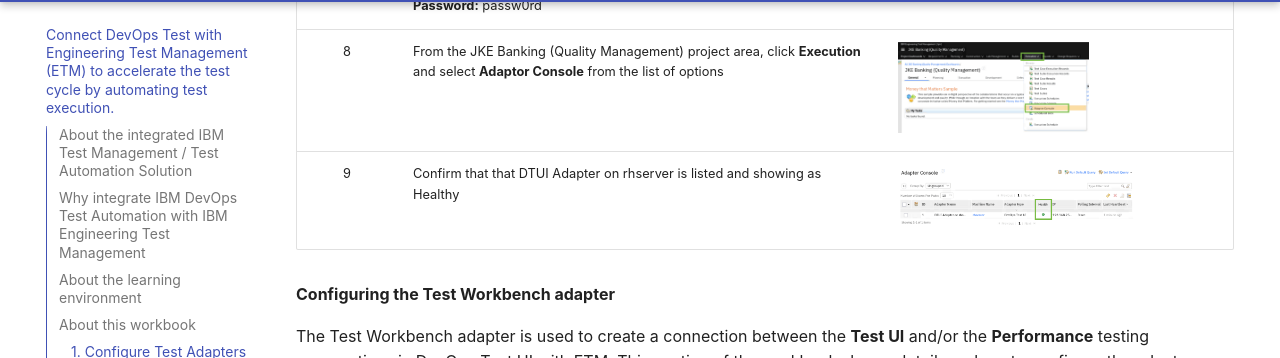
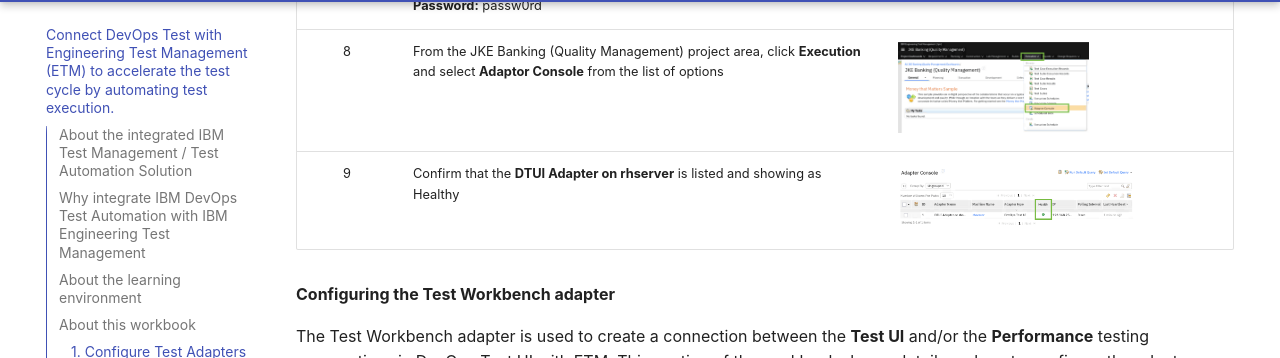
Before and after one commit to DevOpsAutomationLabs/Test_ELM, an MkDocs documentation site: the page built from docs/index.md, in a window 1280 px wide and 900 px high, scrolled down 7069 px. Shown: the part 94-452 px from the top of the window. Built offline with MkDocs 1.6.1 and Material for MkDocs 9.7.7, drawn with Linux system fonts in a browser that asks for light colours.

Commit message:
Update index.md

```diff
--- a/docs/index.md
+++ b/docs/index.md
@@ -94,7 +94,7 @@
 | 6 | Click the **Adapter Console** tab to confirm a connection was made to ETM. | <img src="media/t1_15.png" alt="t1_15" style="width:100%; height:auto;"> |
 | 7 | Launch a Browser and navigate to the JKE Banking (Quality Management) project in ETM.</br></br>**User ID:** sysadmin</br>**Password:** passw0rd | <img src="media/t1_16.png" alt="t1_16" style="width:100%; height:auto;"> |
 | 8 | From the JKE Banking (Quality Management) project area, click **Execution** and select **Adaptor Console** from the list of options | <img src="media/t1_17.png" alt="t1_17" style="width:60%; height:auto;"> |
-| 9 | Confirm that that DTUI Adapter on rhserver is listed and showing as Healthy | <img src="media/t1_18.png" alt="t1_18" style="width:75%; height:auto;"> |
+| 9 | Confirm that the **DTUI Adapter on rhserver** is listed and showing as Healthy | <img src="media/t1_18.png" alt="t1_18" style="width:75%; height:auto;"> |
 
 **Configuring the Test Workbench adapter**
 
```
